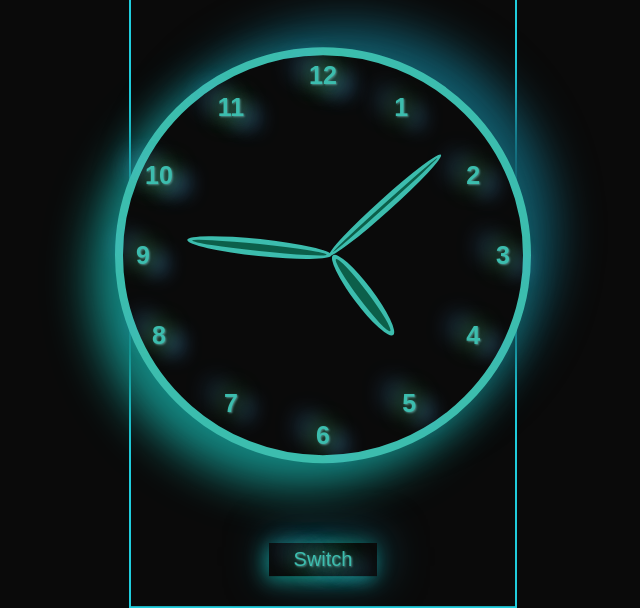
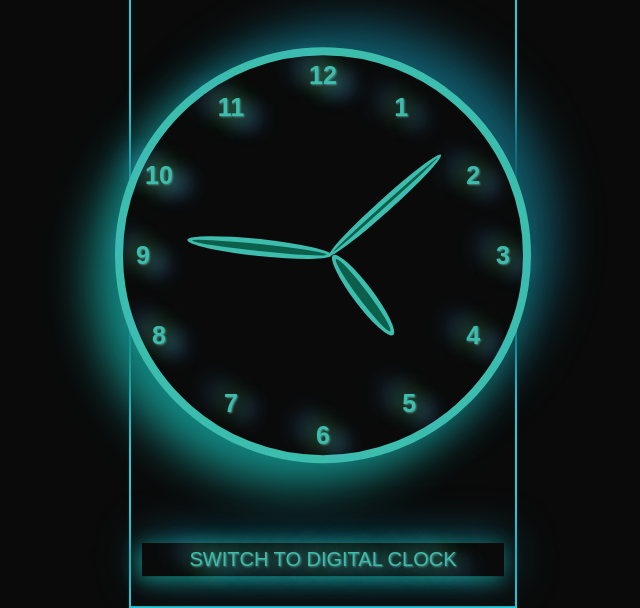
Before and after one commit to yakuza16/Clock, a plain HTML site: page index.html in a window 1280 px wide. Shown: the part 222-830 px from the top of the page, without its empty margins (317-957 px from the left). Drawn offline with Linux system fonts and the light colour scheme.

Commit message:
switcher change text depends on clock

```diff
--- a/Clock.js
+++ b/Clock.js
@@ -31,10 +31,9 @@ class Clock {
     this.clockDigitalSeconds = document.getElementById(
       clockElementsIds.clockDigitalSeconds
     );
-
-    this.switcher = document
-      .getElementById(clockElementsIds.switcher)
-      .addEventListener("click", () => this.switchClock());
+    this.switcher = document.getElementById(clockElementsIds.switcher);
+    this.switcher.textContent = "Switch to digital clock".toUpperCase();
+    this.switcher.addEventListener("click", () => this.switchClock());
 
     this.getActualTime();
     this.initializeClock();
@@ -43,9 +42,11 @@ class Clock {
 
   switchClock() {
     if (!this.isDigitalClockVisible) {
+      this.switcher.textContent = "Switch to wall clock".toUpperCase();
       this.clock.classList.add("clock--hidden");
       this.clockDigital.classList.add("clock-digital--active");
     } else {
+      this.switcher.textContent = "Switch to digital clock".toUpperCase();
       this.clock.classList.remove("clock--hidden");
       this.clockDigital.classList.remove("clock-digital--active");
     }
--- a/index.html
+++ b/index.html
@@ -45,7 +45,7 @@
           </div>
         </div>
         <div class="switcher">
-          <button id="switch" class="switcher__button">Switch</button>
+          <button id="switch" class="switcher__button"></button>
         </div>
       </section>
     </div>
--- a/style.scss
+++ b/style.scss
@@ -38,6 +38,7 @@ body {
   margin-top: 50px;
   text-align: center;
   font-family: Arial, "Helvetica Neue", Helvetica, sans-serif;
+  cursor: grab;
 
   .container {
     display: flex;
@@ -48,6 +49,7 @@ body {
 
     .container-title {
       font-size: 30px;
+      user-select: none;
       @include neon-light-font;
     }
 
@@ -196,6 +198,7 @@ body {
     .switcher {
       margin: 30px 0;
       box-shadow: -3px 3px 20px #148a84, 3px -3px 46px #125869;
+      width: 70%;
 
       &__button {
         padding: 5px 25px;
@@ -203,6 +206,7 @@ body {
         @include neon-light-font;
         font-size: 20px;
         border: none;
+        width: 100%;
       }
     }
   }
```
Also changed, not shown: style.css, 1 other file.
